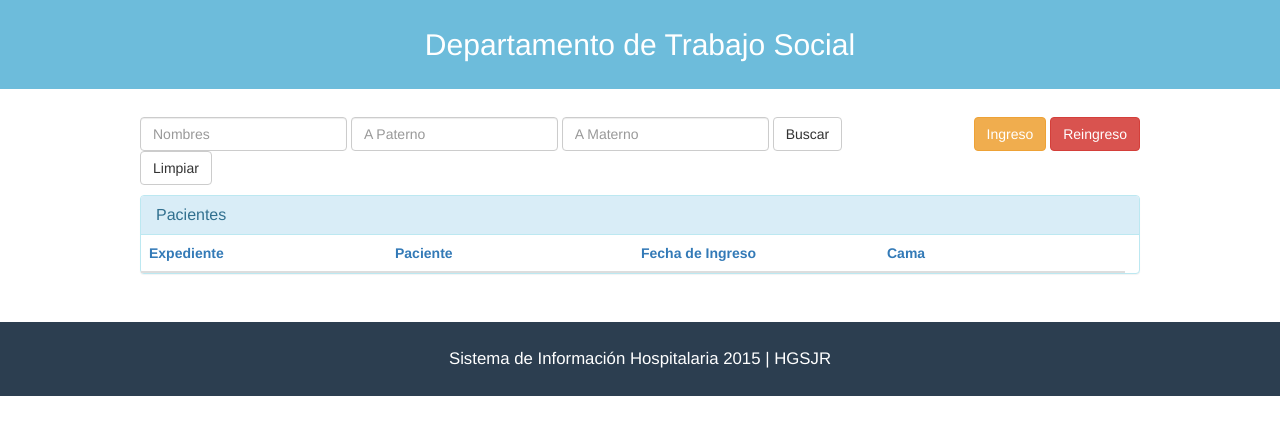
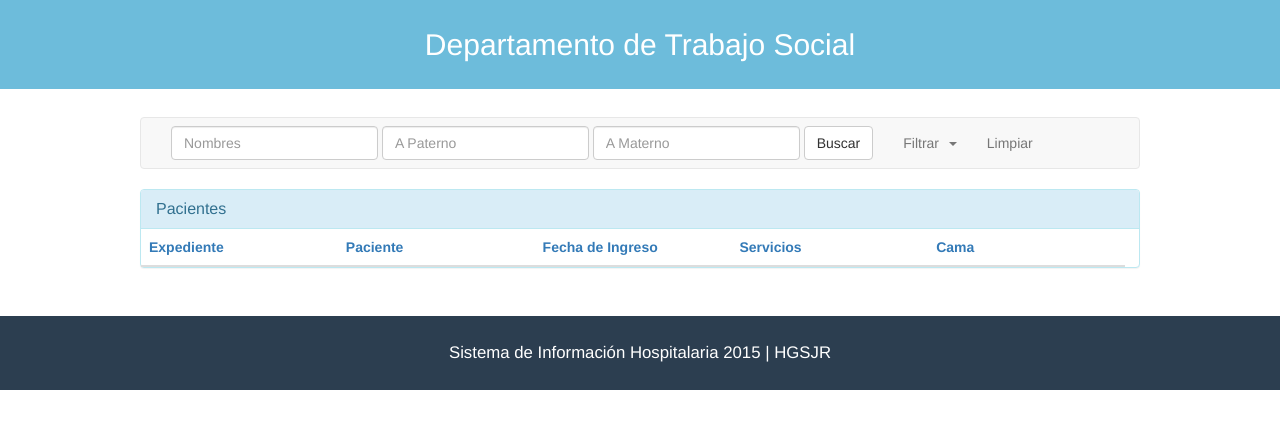
Before and after one commit to fredydeltoro/Tsocial, a Django app: template control/templates/pacientes.html in a window 1280 px wide. Shown: the top 435 px of the page. Run offline with Django 3.2, Linux system fonts and the light colour scheme; the template is opened without the code that fills it, so the values that code supplies are empty; style sheets or scripts are compiled from the project's sources; some libraries are stand-ins or nearby versions.

Commit message:
Mejorando el diseño de la vista de los pacientes

```diff
--- a/control/static/css/pacientes.css
+++ b/control/static/css/pacientes.css
@@ -1,7 +1,5 @@
-.tools-pacients {
-  margin-bottom: 10px; }
-  .tools-pacients .links {
-    float: right; }
+.tools-pacients .filter {
+  display: inline-block; }
 
 .btn-cama:focus, .btn-cama:hover,
 .btn-expediente:focus,
--- a/control/static/js/pacientes.js
+++ b/control/static/js/pacientes.js
@@ -2,4 +2,9 @@ $(document).ready(function() {
   console.log('se cargo bien')
  pacientsView.render()
  $('.table-pacients').append(pacientsView.el)
+ $(".dropdown-menu li a").click(function(){
+
+      $(".btn-filter:first-child .filter_tag").text($(this).text());
+
+   })
 })
--- a/control/static/sass/pacientes.scss
+++ b/control/static/sass/pacientes.scss
@@ -1,8 +1,6 @@
 .tools-pacients{
-  margin-bottom: 10px;
-
-  .links{
-    float: right;
+  .filter{
+    display: inline-block;
   }
 }
 
--- a/control/templates/pacientes.html
+++ b/control/templates/pacientes.html
@@ -9,23 +9,36 @@
 
 
 {% block content %}
-<div class="tools-pacients">
+<div class="navbar navbar-default">
+  <div class="tools-pacients collapse navbar-collapse">
     <div class="row">
-    <div class="col-md-9">
-      <form action="" class="form-inline">
+      <div class="col-md-12">
+        <form action="" class="navbar-form navbar-left form-inline">
           <div class="form-group">
             <input type="text" name="nombre" class="form-control" placeholder="Nombres">
             <input type="text" name="a_paterno" class="form-control" placeholder="A Paterno">
             <input type="text" name="a_materno" class="form-control" placeholder="A Materno">
           </div>
           <input class="btn btn-default" type="submit" name="search" value="Buscar">
-        <a href="#" class="btn btn-default clean">Limpiar</a>
         </form>
-    </div>
-    <div class="col-md-3">
-      <div class="links">
-        <a href="/agregar" class="btn btn-warning"> Ingreso </a>
-        <a href="#" class="btn btn-danger"> Reingreso </a>
+        <ul class="nav navbar-nav">
+          <li class="dropdown filter">
+              <a class="btn-filter dropdown-toggle" type="button" id="dropdownMenu1" data-toggle="dropdown" aria-haspopup="true" aria-expanded="true">
+                  <span class="filter_tag">Filtrar</span>&nbsp
+                  <span class="caret"></span>
+              </a>
+              <ul class="dropdown-menu" aria-labelledby="dropdownMenu1">
+                  <li><a href="#">Action</a></li>
+                  <li><a href="#">Another action</a></li>
+                  <li><a href="#">Something else here</a></li>
+                  <li role="separator" class="divider"></li>
+                  <li><a href="#">Separated link</a></li>
+              </ul>
+          </li>
+          <li>
+            <a href="#" class="clean">Limpiar</a>
+          </li>
+        </ul>
       </div>
     </div>
   </div>
@@ -47,6 +60,9 @@
         </th>
         <th>
           <a class="btn-fecha asc" href="#">Fecha de Ingreso</a>
+        </th>
+        <th>
+          <a class="btn-cama asc" href="#">Servicios</a>
         </th>
         <th>
           <a class="btn-cama asc" href="#">Cama</a>
@@ -80,6 +96,9 @@
       <%= fecha_internado %>
      </td>
      <td>
+      <%= servicios %>
+     </td>
+     <td>
       <%= cama %>
      </td>
    </script>
--- a/control/templates/template.html
+++ b/control/templates/template.html
@@ -25,6 +25,7 @@
       <h3>Sistema de Información Hospitalaria 2015 | HGSJR</h3>
     </footer>
     <script type="text/javascript" src="{% static 'js/vendor/jquery.js'%}"></script>
+    <script type="text/javascript" src="{% static 'js/vendor/bootstrap.js'%}"></script>
     <script type="text/javascript" src="{% static 'js/vendor/underscore-min.js'%}"></script>
     <script type="text/javascript" src="{% static 'js/vendor/backbone-min.js'%}"></script>
     {% block scripts %}
--- a/control/views.py
+++ b/control/views.py
@@ -7,7 +7,7 @@ from .forms import PacienteForm, DatosPacienteForm, DomicilioPacienteForm, Info_
 def pacientes(request):
     def date_handler(obj):
         return obj.isoformat() if hasattr(obj, 'isoformat') else obj
-    pacient_list = Info_Clinica.objects.all().values('paciente__expediente','paciente__nombre', 'paciente__apaterno','paciente__amaterno', 'fecha_internado', 'cama')
+    pacient_list = Info_Clinica.objects.all().values('paciente__expediente','paciente__nombre', 'paciente__apaterno','paciente__amaterno', 'fecha_internado', 'cama', 'servicios')
     data =  json.dumps(list(pacient_list), default=date_handler)
 
     return render(request,'pacientes.html', locals())
```
Also changed, not shown: control/static/js/backbone/views/pacientes-app.js (+13 -12 lines), 1 other file. Lines whose indentation alone changed are shown as unchanged.
